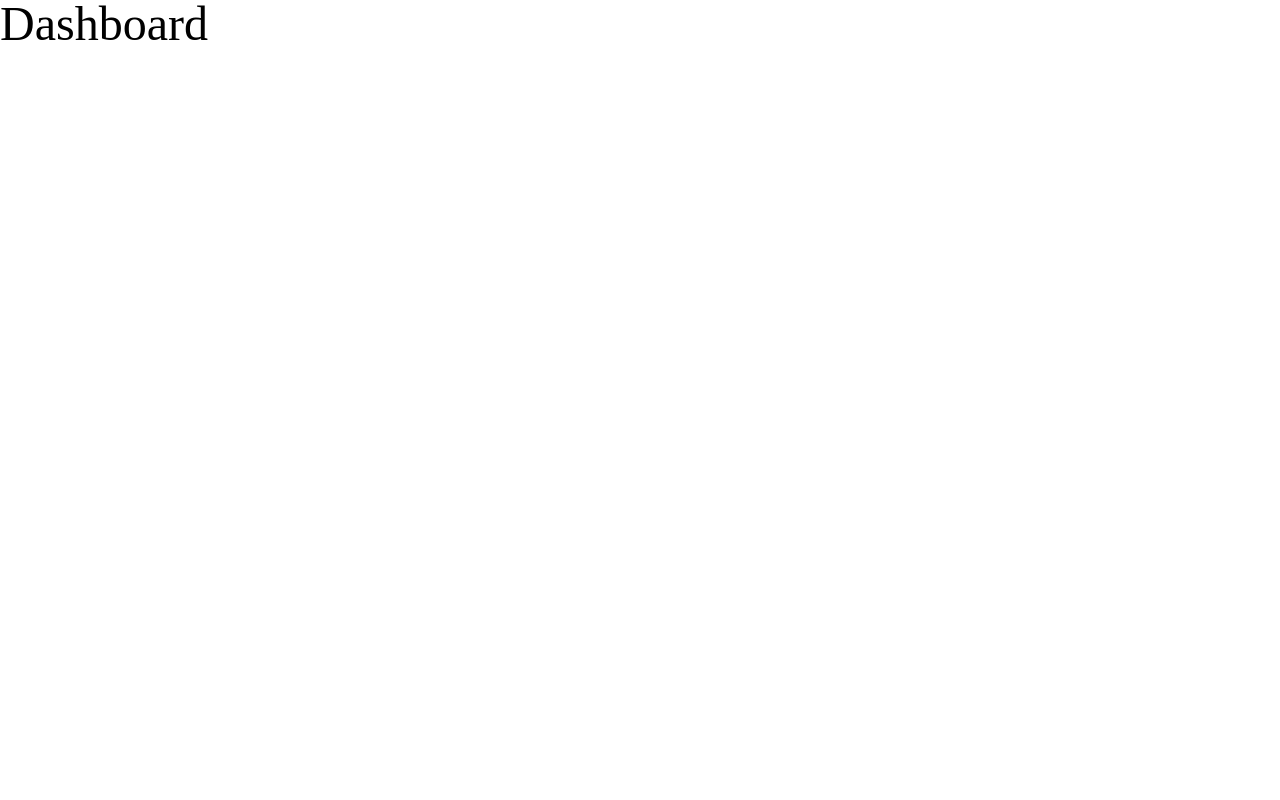
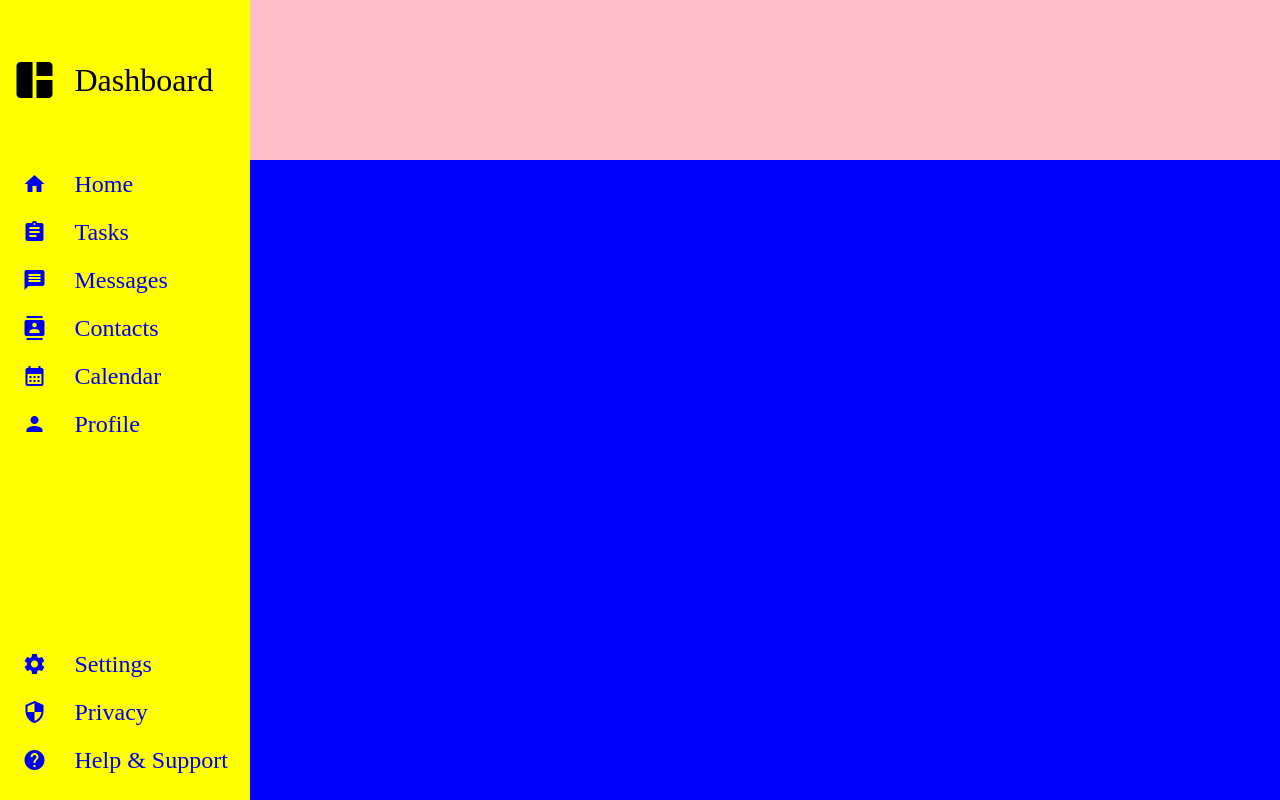
Before and after one commit to kmsedu/dashboard, a plain HTML site: page index.html in a window 1280 px wide. Drawn offline with Linux system fonts and the light colour scheme.

Commit message:
Began structuring HTML and basic CSS for layout purposes

```diff
--- a/index.html
+++ b/index.html
@@ -5,11 +5,85 @@
     <meta http-equiv="X-UA-Compatible" content="IE=edge">
     <meta name="viewport" content="width=device-width, initial-scale=1.0">
     <script src="./scripts/scripts.js" defer></script>
+    <link href="https://fonts.googleapis.com/icon?family=Material+Icons" rel="stylesheet">
     <link rel="stylesheet" href="./styles/reset.css">
     <link rel="stylesheet" href="./styles/style.css">
     <title>Dashboard</title>
 </head>
 <body>
-    <h1>Dashboard</h1>
+    <main id="main-window">
+        <section id="sidebar">
+            <div id="logo">
+                <span class="material-icons" id="logo-icon">space_dashboard</span>
+                <h1 id="title">Dashboard</h1>
+            </div>
+            <nav id="nav-section1" class="sidebar-nav">
+                <ul>
+                    <li>
+                        <a href="#">
+                            <span class="material-icons sidebar-nav-icon">home</span>
+                            <span id="home-link">Home</span>
+                        </a>
+                    </li>
+                    <li>
+                        <a href="#">
+                            <span class="material-icons sidebar-nav-icon">assignment</span>
+                            <span id="tasks-link">Tasks</span>
+                        </a>
+                    </li>
+                    <li>
+                        <a href="#">
+                            <span class="material-icons sidebar-nav-icon">message</span>
+                            <span id="messages-link">Messages</span>
+                        </a>
+                    </li>
+                    <li>
+                        <a href="#">
+                            <span class="material-icons sidebar-nav-icon">contacts</span>
+                            <span id="contacts-link">Contacts</span>
+                        </a>
+                    </li>
+                    <li>
+                        <a href="#">
+                            <span class="material-icons sidebar-nav-icon">calendar_month</span>
+                            <span id="calendar-link">Calendar</span>
+                        </a>
+                    </li>
+                    <li>
+                        <a href="#">
+                            <span class="material-icons sidebar-nav-icon">person</span>
+                            <span id="profile-link">Profile</span>
+                        </a>
+                    </li>
+                </ul>
+            </nav>
+            <nav id="nav-section2" class="sidebar-nav">
+                <ul>
+                    <li>
+                        <a href="#">
+                            <span class="material-icons sidebar-nav-icon">settings</span>
+                            <span id="settings-link">Settings</span>
+                        </a>
+                    </li>
+                    <li>
+                        <a href="#">
+                            <span class="material-icons sidebar-nav-icon">security</span>
+                            <span id="privacy-link">Privacy</span>
+                        </a>
+                    </li>
+                    <li>
+                        <a href="#">
+                            <span class="material-icons sidebar-nav-icon">help</span>
+                            <span id="help-and-support-link">Help & Support</span>
+                        </a>
+                    </li>
+                </ul>
+            </nav>
+        </section>
+        <section id="content">
+            <header id="content-header"></header>
+            <section id="content-main"></section>
+        </section>
+    </main>
 </body>
 </html>
--- a/styles/style.css
+++ b/styles/style.css
@@ -1,3 +1,66 @@
-h1 {
+* {
+    box-sizing: border-box;
+}
+
+#main-window {
+    height: 100vh;
+    width: 100vw;
+    display: grid;
+    grid-template-columns: minmax(250px, 1fr) 5fr;
+}
+
+#sidebar {
+    background: yellow;
+    display: grid;
+    grid-template-rows: 1fr 3fr 1fr;
+}
+
+#logo {
+    display: grid;
+    grid-template-columns: 1fr 3fr;
+    gap: 1rem;
+    place-items: center;
+}
+
+#logo-icon {
     font-size: 3rem;
+    justify-self: end;
 }
+
+#title {
+    font-size: 2rem;
+    justify-self: start;
+}
+
+.sidebar-nav-icon {
+    justify-self: end;
+    padding-right: 12px;
+}
+
+.sidebar-nav a {
+    text-decoration: none;
+    display: grid;
+    align-items: center;
+    grid-template-columns: 1fr 3fr;
+    font-size: 1.5rem;
+    gap: 1rem;
+    padding: 0.75rem 0;
+}
+
+.sidebar-nav ul {
+    display: grid;
+}
+
+#content {
+    background: green;
+    display: grid;
+    grid-template-rows: 1fr 4fr;
+}
+
+#content-header {
+    background: pink;
+}
+
+#content-main {
+    background: blue;
+}
```
